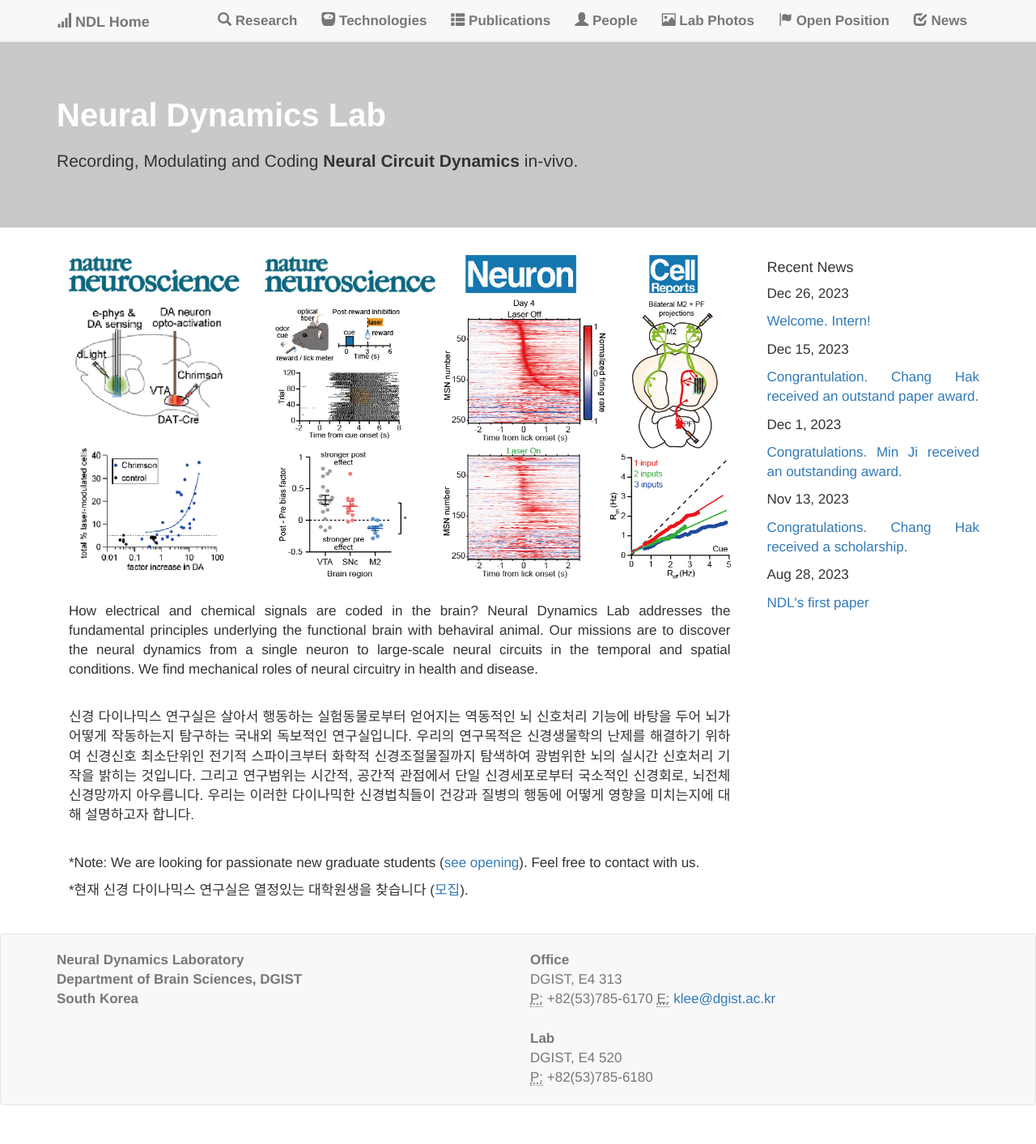
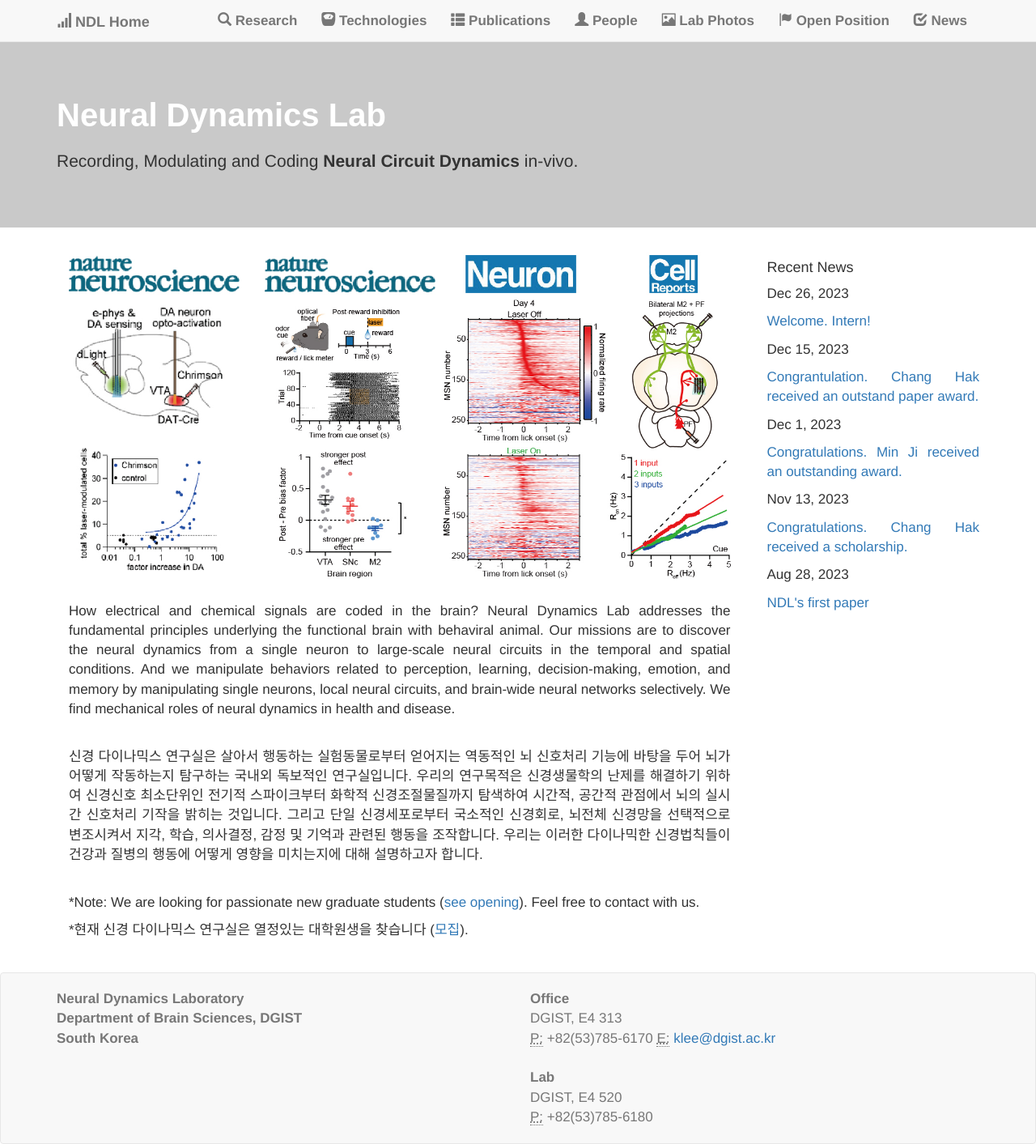
Before and after one commit to kleelab/kleelab.github.io, a Jekyll site: the page built from index.html, in a window 1280 px wide. Shown: the whole page at 81% size. Built offline with Jekyll 4.4.1, drawn with Linux system fonts in a browser that asks for light colours; nearby versions of some CDN libraries; a style sheet for code colours, icons or effects is not loaded; before the commit the page ends 1365 px from its top, so only the background shows below that.

Commit message:
Update index.html

```diff
--- a/index.html
+++ b/index.html
@@ -15,9 +15,9 @@ layout: home
 <div class="col-md-12">
 <img class="img-responsive" src="../images/lab_intro.jpg"/ Align="center">
 <br>
-<p>How electrical and chemical signals are coded in the brain?  Neural Dynamics Lab addresses the fundamental principles underlying the functional brain with behaviral animal. Our missions are to discover the neural dynamics from a single neuron to large-scale neural circuits in the temporal and spatial conditions. We find mechanical roles of neural circuitry in health and disease.</p>
+<p>How electrical and chemical signals are coded in the brain?  Neural Dynamics Lab addresses the fundamental principles underlying the functional brain with behaviral animal. Our missions are to discover the neural dynamics from a single neuron to large-scale neural circuits in the temporal and spatial conditions. And we manipulate behaviors related to perception, learning, decision-making, emotion, and memory by manipulating single neurons, local neural circuits, and brain-wide neural networks selectively. We find mechanical roles of neural dynamics in health and disease.</p>
 <br>
-<p>신경 다이나믹스 연구실은 살아서 행동하는 실험동물로부터 얻어지는 역동적인 뇌 신호처리 기능에 바탕을 두어 뇌가 어떻게 작동하는지 탐구하는 국내외 독보적인 연구실입니다. 우리의 연구목적은 신경생물학의 난제를 해결하기 위하여 신경신호 최소단위인 전기적 스파이크부터 화학적 신경조절물질까지 탐색하여 광범위한 뇌의 실시간 신호처리 기작을 밝히는 것입니다. 그리고 연구범위는 시간적, 공간적 관점에서 단일 신경세포로부터 국소적인 신경회로, 뇌전체 신경망까지 아우릅니다. 우리는 이러한 다이나믹한 신경법칙들이 건강과 질병의 행동에 어떻게 영향을 미치는지에 대해 설명하고자 합니다. </p>
+<p>신경 다이나믹스 연구실은 살아서 행동하는 실험동물로부터 얻어지는 역동적인 뇌 신호처리 기능에 바탕을 두어 뇌가 어떻게 작동하는지 탐구하는 국내외 독보적인 연구실입니다. 우리의 연구목적은 신경생물학의 난제를 해결하기 위하여 신경신호 최소단위인 전기적 스파이크부터 화학적 신경조절물질까지 탐색하여 시간적, 공간적 관점에서 뇌의 실시간 신호처리 기작을 밝히는 것입니다. 그리고 단일 신경세포로부터 국소적인 신경회로, 뇌전체 신경망을 선택적으로 변조시켜서 지각, 학습, 의사결정, 감정 및 기억과 관련된 행동을 조작합니다. 우리는 이러한 다이나믹한 신경법칙들이 건강과 질병의 행동에 어떻게 영향을 미치는지에 대해 설명하고자 합니다. </p>
 <br>
 <p>*Note: We are  looking for passionate new graduate students (<a href="{{ site.url }}{{ site.baseurl }}/joinus">see opening</a>). Feel free to contact with us. </p>
 <p>*현재 신경 다이나믹스 연구실은 열정있는 대학원생을 찾습니다 (<a href="{{ site.url }}{{ site.baseurl }}/joinusK">모집</a>).</p>
```
